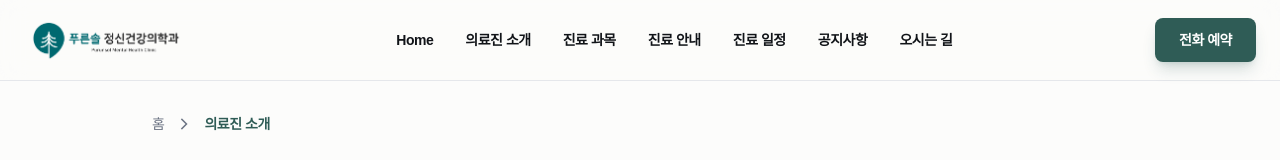
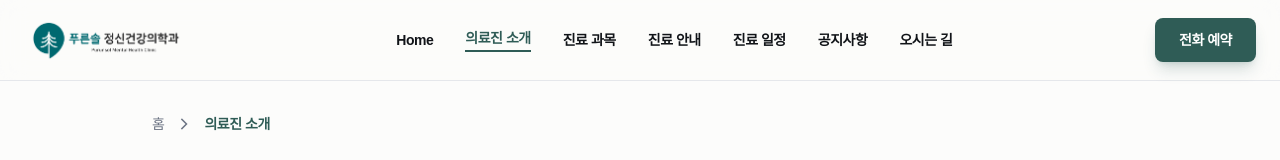
Before and after one commit to purunsolnp/hospital, a Next.js app: page /about in a window 1280 px wide. Shown: the top 160 px of the page. Built offline with nearby package versions, Linux system fonts and the light colour scheme; a web font is replaced by a local one.

Commit message:
메뉴 바 조정

```diff
--- a/src/components/Contact.tsx
+++ b/src/components/Contact.tsx
@@ -44,7 +44,7 @@ export default function Contact() {
                                 </p>
                                 <a
                                     href="tel:+8228565557"
-                                    className="text-2xl font-black hover:text-primary transition-colors tracking-tight text-[#111418]"
+                                    className="text-2xl font-medium hover:text-primary transition-colors tracking-tight text-[#111418]"
                                 >
                                     02-856-5557
                                 </a>
@@ -60,7 +60,7 @@ export default function Contact() {
                                 <p className="text-xs text-primary/80 uppercase font-bold mb-1">
                                     주소
                                 </p>
-                                <p className="text-lg font-bold leading-relaxed text-[#111418]">
+                                <p className="text-lg font-medium leading-relaxed text-[#111418]">
                                     서울특별시 구로구 디지털로 285<br />
                                     에이스트윈타워 203호
                                 </p>
@@ -76,11 +76,11 @@ export default function Contact() {
                                 <p className="text-xs text-primary/80 uppercase font-bold mb-1">
                                     진료시간
                                 </p>
-                                <div className="text-lg font-bold leading-relaxed text-[#111418]">
+                                <div className="text-lg font-medium leading-relaxed text-[#111418]">
                                     <p>월, 금: 10:00 - 19:00</p>
                                     <p>화, 목: 10:00 - 20:00</p>
                                     <p>토: 10:00 - 13:00</p>
-                                    <p className="text-red-500 font-extrabold">수, 일, 공휴일: 휴진</p>
+                                    <p className="text-red-500 font-semibold">수, 일, 공휴일: 휴진</p>
                                 </div>
                             </div>
                         </div>
--- a/src/components/Header.tsx
+++ b/src/components/Header.tsx
@@ -1,10 +1,27 @@
 "use client";
 
 import Link from "next/link";
+import { usePathname } from "next/navigation";
 import { useState } from "react";
+
+const navLinks = [
+    { href: "/", label: "Home" },
+    { href: "/about", label: "의료진 소개" },
+    { href: "/treatments", label: "진료 과목" },
+    { href: "/guide", label: "진료 안내" },
+    { href: "/schedule", label: "진료 일정" },
+    { href: "/notices", label: "공지사항" },
+    { href: "/contact", label: "오시는 길" },
+];
 
 export default function Header() {
     const [mobileMenuOpen, setMobileMenuOpen] = useState(false);
+    const pathname = usePathname();
+
+    const isActive = (href: string) => {
+        if (href === "/") return pathname === "/";
+        return pathname.startsWith(href);
+    };
 
     return (
         <header className="fixed top-0 z-50 w-full bg-background-light/80 dark:bg-background-dark/80 backdrop-blur-md border-b border-[#e5e7eb] dark:border-gray-800">
@@ -20,27 +37,18 @@ export default function Header() {
 
                 {/* Desktop Navigation */}
                 <nav className="hidden md:flex items-center gap-8">
-                    <Link href="/" className="text-sm font-semibold hover:text-primary transition-colors">
-                        Home
-                    </Link>
-                    <Link href="/about" className="text-sm font-semibold hover:text-primary transition-colors">
-                        의료진 소개
-                    </Link>
-                    <Link href="/treatments" className="text-sm font-semibold hover:text-primary transition-colors">
-                        진료 과목
-                    </Link>
-                    <Link href="/guide" className="text-sm font-semibold hover:text-primary transition-colors">
-                        진료 안내
-                    </Link>
-                    <Link href="/schedule" className="text-sm font-semibold hover:text-primary transition-colors">
-                        진료 일정
-                    </Link>
-                    <Link href="/notices" className="text-sm font-semibold hover:text-primary transition-colors">
-                        공지사항
-                    </Link>
-                    <Link href="/contact" className="text-sm font-semibold hover:text-primary transition-colors">
-                        오시는 길
-                    </Link>
+                    {navLinks.map((link) => (
+                        <Link
+                            key={link.href}
+                            href={link.href}
+                            className={`text-sm font-semibold transition-colors ${isActive(link.href)
+                                    ? "text-primary border-b-2 border-primary pb-0.5"
+                                    : "hover:text-primary"
+                                }`}
+                        >
+                            {link.label}
+                        </Link>
+                    ))}
                 </nav>
 
                 {/* CTA & Mobile Menu Toggle */}
@@ -67,55 +75,19 @@ export default function Header() {
             {mobileMenuOpen && (
                 <div className="md:hidden bg-background-light dark:bg-background-dark border-t border-[#e5e7eb] dark:border-gray-800">
                     <nav className="flex flex-col p-4 gap-4">
-                        <Link
-                            href="/"
-                            className="text-sm font-semibold hover:text-primary transition-colors py-2"
-                            onClick={() => setMobileMenuOpen(false)}
-                        >
-                            Home
-                        </Link>
-                        <Link
-                            href="/about"
-                            className="text-sm font-semibold hover:text-primary transition-colors py-2"
-                            onClick={() => setMobileMenuOpen(false)}
-                        >
-                            의료진 소개
-                        </Link>
-                        <Link
-                            href="/treatments"
-                            className="text-sm font-semibold hover:text-primary transition-colors py-2"
-                            onClick={() => setMobileMenuOpen(false)}
-                        >
-                            진료 과목
-                        </Link>
-                        <Link
-                            href="/guide"
-                            className="text-sm font-semibold hover:text-primary transition-colors py-2"
-                            onClick={() => setMobileMenuOpen(false)}
-                        >
-                            진료 안내
-                        </Link>
-                        <Link
-                            href="/schedule"
-                            className="text-sm font-semibold hover:text-primary transition-colors py-2"
-                            onClick={() => setMobileMenuOpen(false)}
-                        >
-                            진료 일정
-                        </Link>
-                        <Link
-                            href="/notices"
-                            className="text-sm font-semibold hover:text-primary transition-colors py-2"
-                            onClick={() => setMobileMenuOpen(false)}
-                        >
-                            공지사항
-                        </Link>
-                        <Link
-                            href="/contact"
-                            className="text-sm font-semibold hover:text-primary transition-colors py-2"
-                            onClick={() => setMobileMenuOpen(false)}
-                        >
-                            오시는 길
-                        </Link>
+                        {navLinks.map((link) => (
+                            <Link
+                                key={link.href}
+                                href={link.href}
+                                className={`text-sm font-semibold transition-colors py-2 ${isActive(link.href)
+                                        ? "text-primary font-bold"
+                                        : "hover:text-primary"
+                                    }`}
+                                onClick={() => setMobileMenuOpen(false)}
+                            >
+                                {link.label}
+                            </Link>
+                        ))}
                         <a
                             href="tel:+8228565557"
                             className="flex items-center justify-center bg-primary text-white text-sm font-bold h-11 px-6 rounded-lg hover:bg-primary-hover transition-all"
--- a/src/components/Hero.tsx
+++ b/src/components/Hero.tsx
@@ -12,7 +12,7 @@ export default function Hero() {
                         <span className="inline-block px-5 py-2 mb-6 text-base font-bold tracking-[0.1em] uppercase bg-white/70 dark:bg-black/50 backdrop-blur-md rounded-full text-primary shadow-sm border border-white/20">
                             영어 진료 가능 · English Available
                         </span>
-                        <h1 className="text-4xl md:text-6xl font-extrabold tracking-tighter text-[#111418] leading-[1.1] mb-6">
+                        <h1 className="text-4xl md:text-6xl font-extrabold tracking-tighter text-[#111418] leading-[1.3] mb-6">
                             다시금 되찾을 <br />
                             <span className="text-primary underline decoration-sage-200 underline-offset-8">
                                 당신의 일상
```
